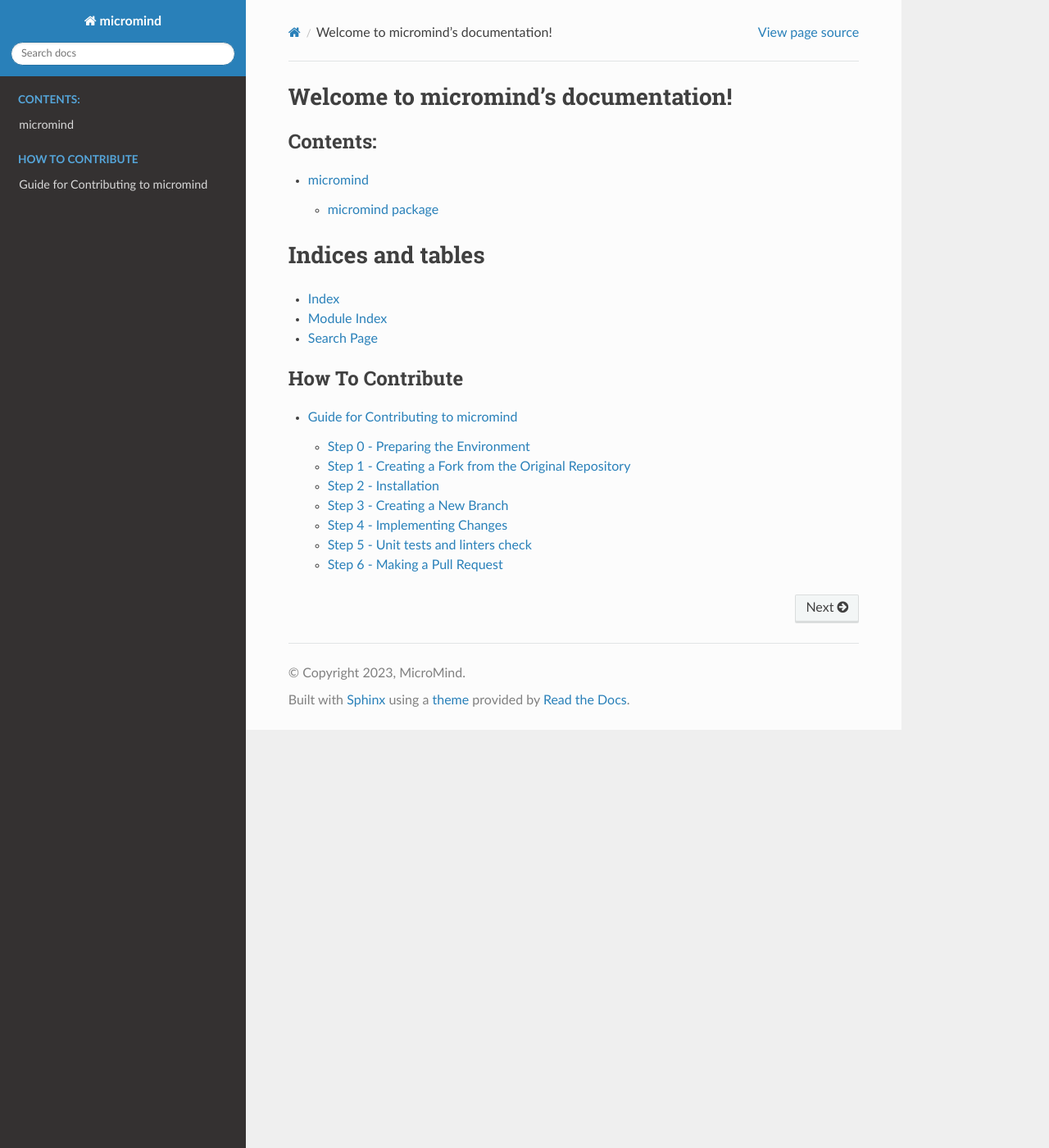
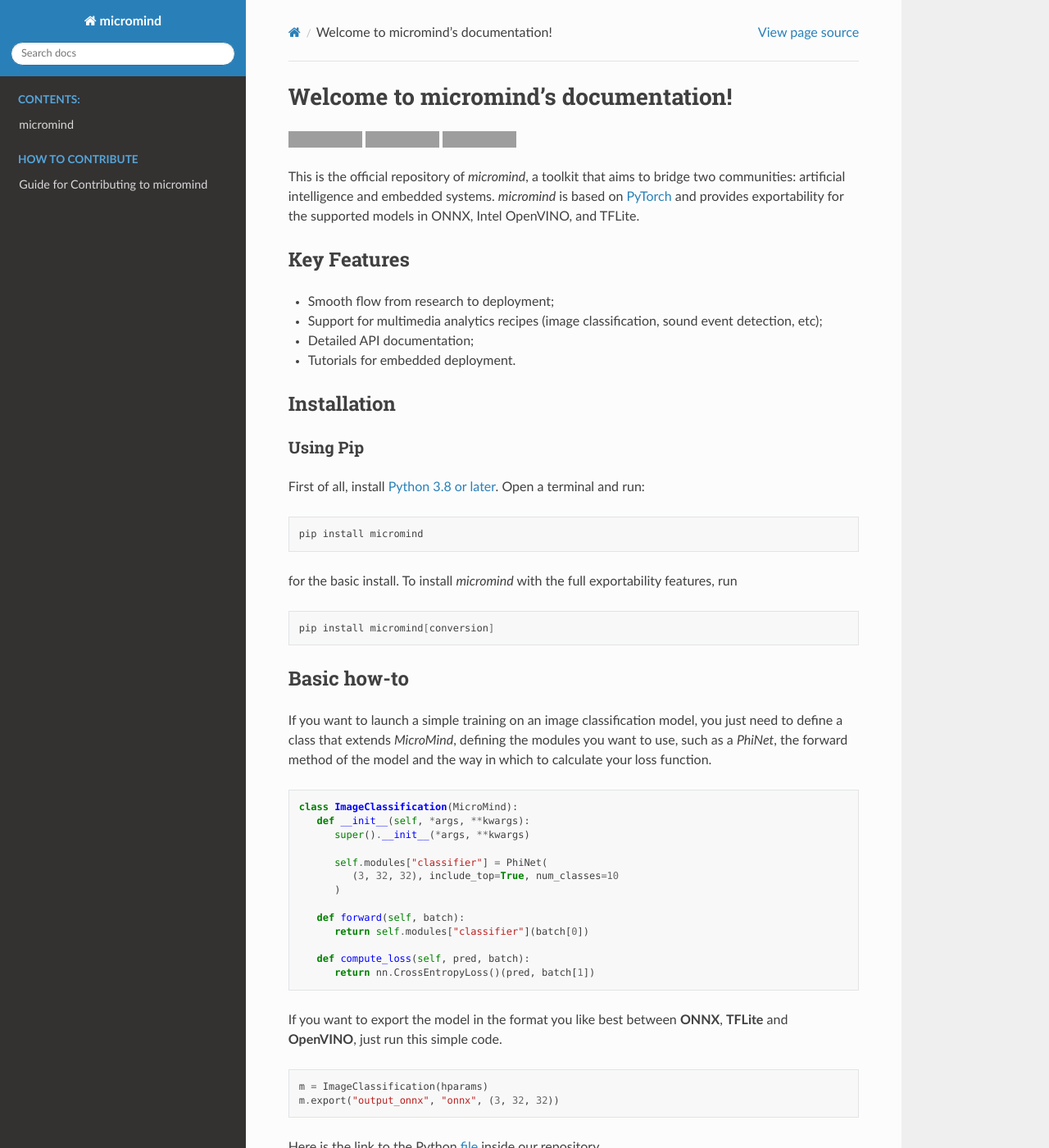
Before and after one commit to micromind-toolkit/micromind, a Sphinx documentation site: the page built from docs/source/index.rst, in a window 1280 px wide and 1400 px high. Shown: the whole window at 82% size. Built offline with Sphinx 7.4.7 and the Read the Docs theme 2.0.0, drawn with Linux system fonts in a browser that asks for light colours; some of the changed text lies outside the part shown; grey boxes are pictures that could not be loaded.

Commit message:
new initial page

```diff
--- a/docs/source/index.rst
+++ b/docs/source/index.rst
@@ -5,6 +5,74 @@
 
 Welcome to micromind's documentation!
 =====================================
+
+.. image:: https://img.shields.io/badge/python-3.9%20|%203.10-blue
+    :target: https://www.python.org/downloads/
+
+.. image:: https://img.shields.io/badge/License-Apache_2.0-blue.svg
+    :target: https://github.com/fpaissan/micromind/blob/main/LICENSE
+
+.. image:: https://img.shields.io/pypi/v/micromind
+
+This is the official repository of `micromind`, a toolkit that aims to bridge two communities: artificial intelligence and embedded systems. `micromind` is based on `PyTorch <https://pytorch.org>`_ and provides exportability for the supported models in ONNX, Intel OpenVINO, and TFLite.
+
+Key Features
+------------
+
+- Smooth flow from research to deployment;
+- Support for multimedia analytics recipes (image classification, sound event detection, etc);
+- Detailed API documentation;
+- Tutorials for embedded deployment.
+
+Installation
+------------
+
+Using Pip
+~~~~~~~~~
+
+First of all, install `Python 3.8 or later <https://www.python.org>`_. Open a terminal and run:
+
+.. code:: shell
+
+    pip install micromind
+
+for the basic install. To install `micromind` with the full exportability features, run
+
+.. code:: shell
+
+    pip install micromind[conversion]
+
+
+Basic how-to
+------------
+
+If you want to launch a simple training on an image classification model, you just need to define a class that extends `MicroMind`, defining the modules you want to use, such as a `PhiNet`, the forward method of the model and the way in which to calculate your loss function.
+
+.. code-block:: python
+
+   class ImageClassification(MicroMind):
+      def __init__(self, *args, **kwargs):
+         super().__init__(*args, **kwargs)
+
+         self.modules["classifier"] = PhiNet(
+            (3, 32, 32), include_top=True, num_classes=10
+         )
+
+      def forward(self, batch):
+         return self.modules["classifier"](batch[0])
+
+      def compute_loss(self, pred, batch):
+         return nn.CrossEntropyLoss()(pred, batch[1])
+
+If you want to export the model in the format you like best between **ONNX**, **TFLite** and **OpenVINO**, just run this simple code.
+
+.. code-block:: python
+
+   m = ImageClassification(hparams)
+   m.export("output_onnx", "onnx", (3, 32, 32))
+
+
+Here is the link to the Python `file <https://github.com/micromind-toolkit/micromind/blob/mm_refactor/examples/mind.py>`_ inside our repository.
 
 .. toctree::
    :maxdepth: 2
```
